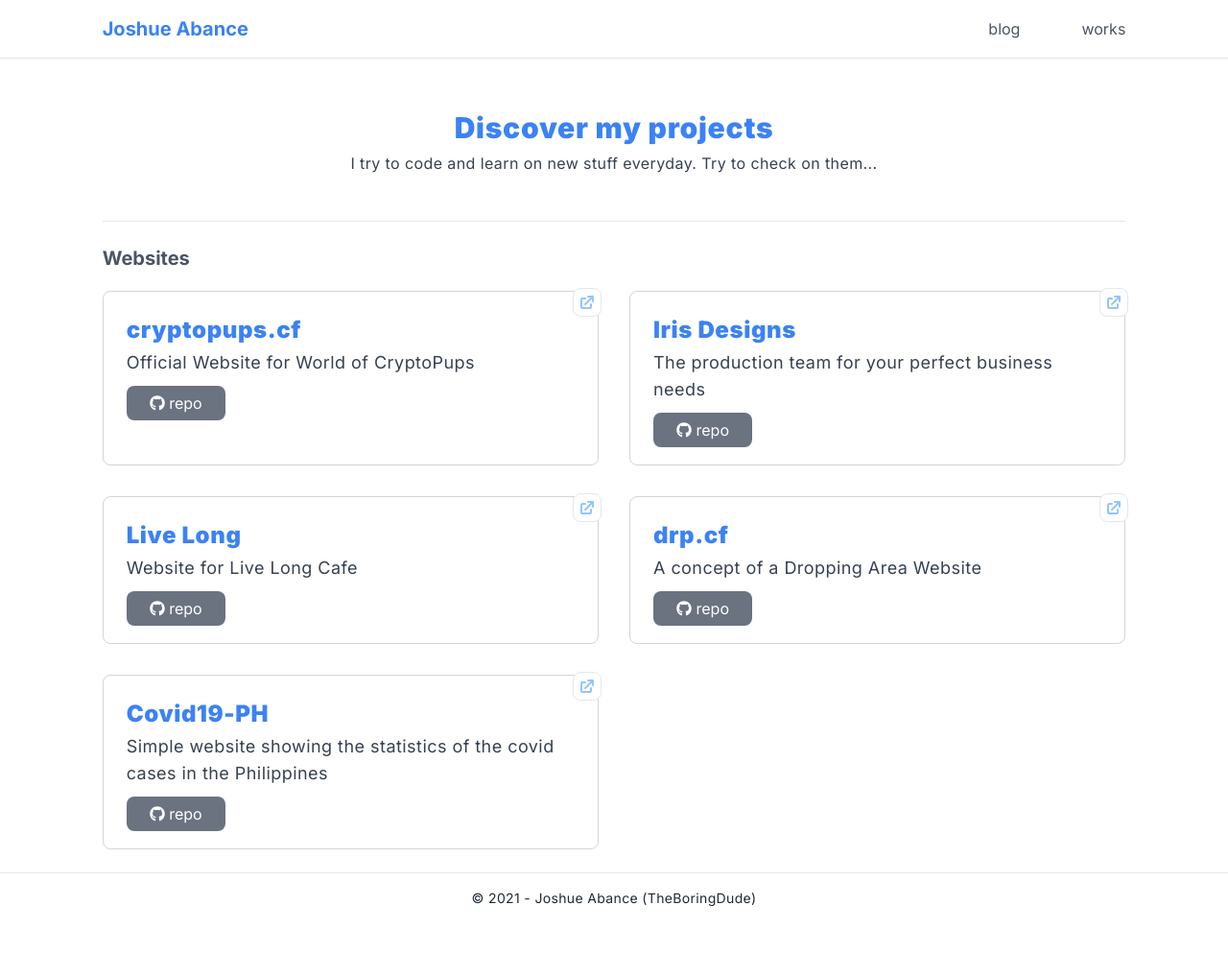
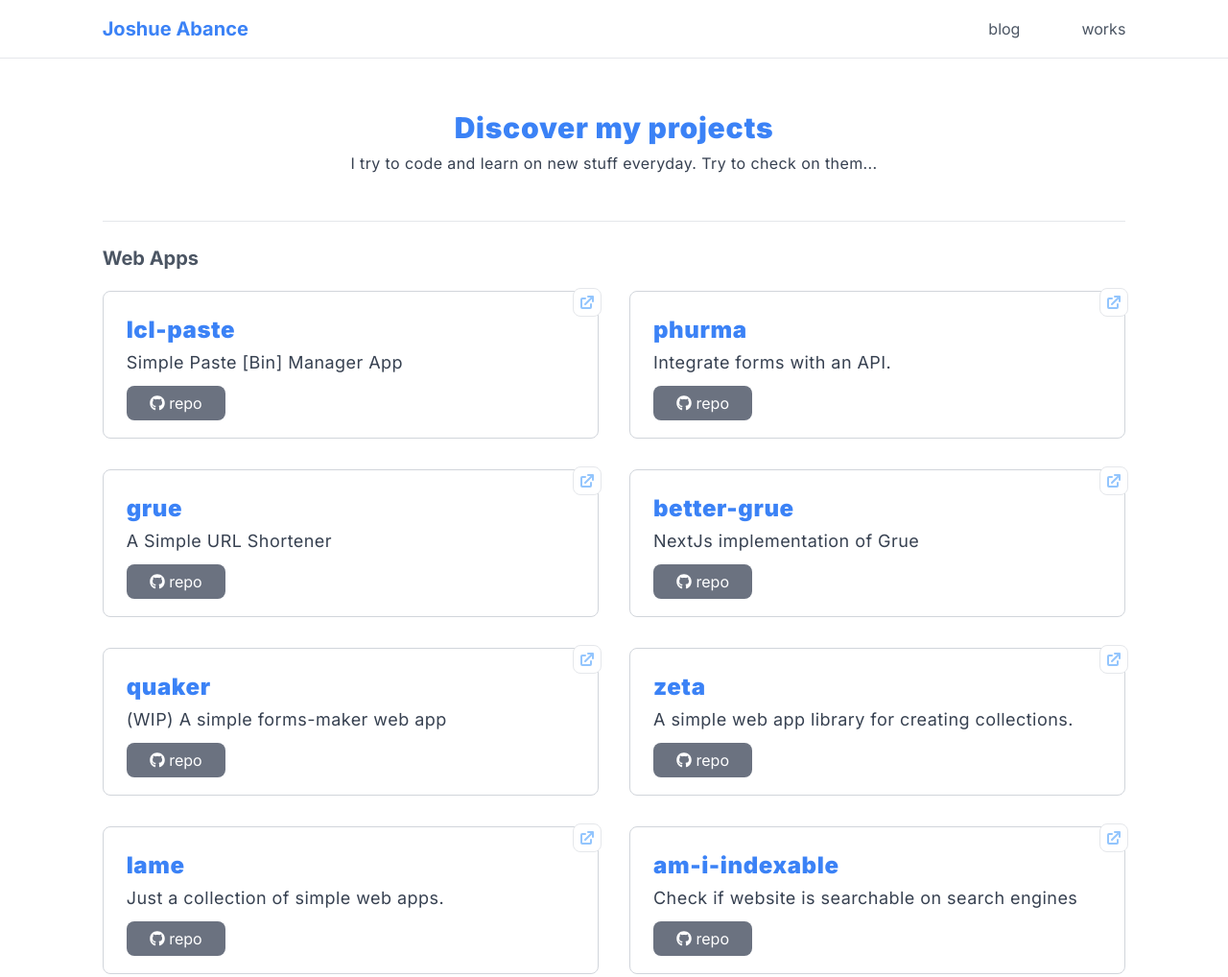
Before and after one commit to TheBoringDude/portfolio, a Gatsby site: page /works in a window 1280 px wide. Shown: the top 1018 px of the page at 96% size. Before the commit the page ends 962 px from the top, so only its background shows below. Built offline with nearby package versions, Linux system fonts and the light colour scheme; Gatsby itself is replaced by a stand-in of ours.

Commit message:
add webapps to works

```diff
--- /dev/null
+++ b/content/works/webapps.json
@@ -0,0 +1,50 @@
+[
+  {
+    "name": "lcl-paste",
+    "description": "Simple Paste [Bin] Manager App",
+    "repo": "https://github.com/TheBoringDude/lcl-paste",
+    "website": "https://lcl-paste.vercel.app"
+  },
+  {
+    "name": "phurma",
+    "description": "Integrate forms with an API.",
+    "repo": "https://github.com/TheBoringDude/phurma",
+    "website": "https://phurma.vercel.app"
+  },
+  {
+    "name": "grue",
+    "description": "A Simple URL Shortener",
+    "repo": "https://github.com/TheBoringDude/grue",
+    "website": "https://grue.cf"
+  },
+  {
+    "name": "better-grue",
+    "description": "NextJs implementation of Grue",
+    "repo": "https://github.com/TheBoringDude/better-grue",
+    "website": "https://grue.cf"
+  },
+  {
+    "name": "quaker",
+    "description": "(WIP) A simple forms-maker web app",
+    "repo": "https://github.com/TheBoringDude/quaker",
+    "website": "https://quaker.vercel.app"
+  },
+  {
+    "name": "zeta",
+    "description": "A simple web app library for creating collections.",
+    "repo": "https://github.com/TheBoringDude/zeta",
+    "website": "https://zeta-library.herokuapp.com"
+  },
+  {
+    "name": "lame",
+    "description": "Just a collection of simple web apps.",
+    "repo": "https://github.com/TheBoringDude/lame",
+    "website": "https://lame.vercel.app"
+  },
+  {
+    "name": "am-i-indexable",
+    "description": "Check if website is searchable on search engines",
+    "repo": "https://github.com/TheBoringDude/am-i-indexable",
+    "website": "https://am-i-indexable.vercel.app"
+  }
+]
--- a/src/pages/works.js
+++ b/src/pages/works.js
@@ -1,4 +1,5 @@
 import React from 'react';
+import WebApps from '../../content/works/webapps.json';
 import Websites from '../../content/works/websites.json';
 import Layout from '../components/layout';
 import PageHeader from '../components/pageheader';
@@ -13,6 +14,16 @@ const WorksPage = () => (
 
     <div className="w-5/6 mx-auto">
       <div className="py-6">
+        <h2 className="text-xl mb-5 text-gray-600 font-bold">Web Apps</h2>
+
+        <div className="grid grid-cols-1  sm:grid-cols-2 gap-8">
+          {WebApps.map((proj, index) => (
+            <WorksContainer key={index} {...proj} />
+          ))}
+        </div>
+      </div>
+
+      <div className="py-6">
         <h2 className="text-xl mb-5 text-gray-600 font-bold">Websites</h2>
 
         <div className="grid grid-cols-1  sm:grid-cols-2 gap-8">
```
